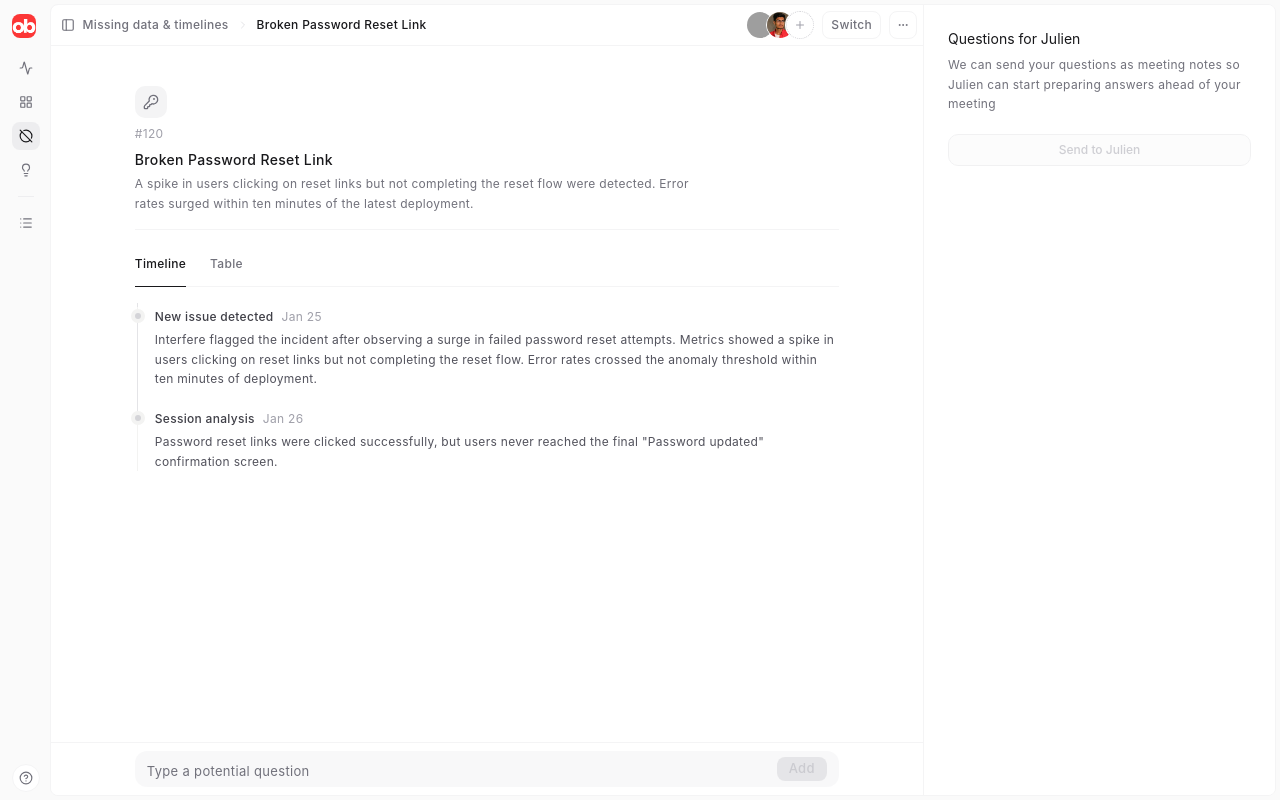
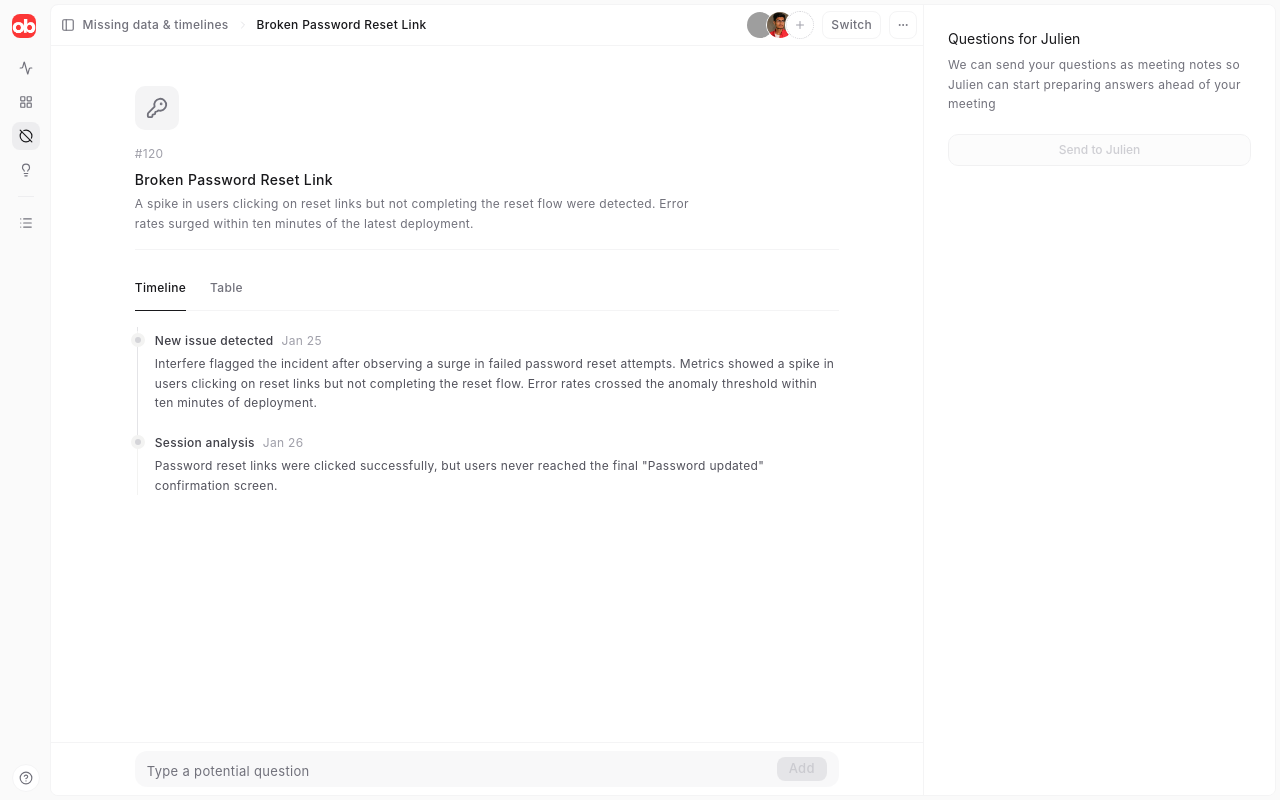
Before and after one commit to newmanjulien/deal-review, a Next.js app: page /missing-data/cards/120 in a window 1280 px wide. Built offline with nearby package versions, Linux system fonts and the light colour scheme; grey boxes are pictures that could not be loaded.

Commit message:
tweaked styling

```diff
--- a/src/app/(dashboard)/_nav/rail-nav.tsx
+++ b/src/app/(dashboard)/_nav/rail-nav.tsx
@@ -74,7 +74,7 @@ function RailNavItem({
         <Link href={item.href}>
           <item.icon className="size-3.5 shrink-0" />
           {expanded ? (
-            <span className="truncate text-left font-normal">{item.label}</span>
+            <span className="truncate text-left font-[460]">{item.label}</span>
           ) : (
             <span className="sr-only">{item.label}</span>
           )}
--- a/src/components/canvas/canvas-hero.tsx
+++ b/src/components/canvas/canvas-hero.tsx
@@ -1,4 +1,4 @@
-import type { ReactNode } from "react";
+import { cloneElement, isValidElement, type ReactNode } from "react";
 import { cn } from "@/lib/utils";
 
 export type CanvasHeroProps = {
@@ -23,16 +23,25 @@ export function CanvasHero({
   const hasTitle = Boolean(title);
 
   return (
-    <header className="mb-6 border-b border-zinc-100 pb-4">
+    <header className="mb-7 border-b border-zinc-100 pb-4">
       {hasMeta ? (
         <div className="space-y-2">
           {metaIcon ? (
-            <div className="inline-flex size-8 items-center justify-center rounded-md bg-zinc-100 text-zinc-500">
-              {metaIcon}
+            <div className="mb-4 inline-flex size-11 items-center justify-center rounded-md bg-zinc-100 text-zinc-500">
+              {isValidElement<{ className?: string }>(metaIcon)
+                ? cloneElement(metaIcon, {
+                    className: cn(
+                      "size-5.5 text-current",
+                      metaIcon.props.className,
+                    ),
+                  })
+                : metaIcon}
             </div>
           ) : null}
           {normalizedMetaId ? (
-            <p className="text-xs tracking-wide text-zinc-400">#{normalizedMetaId}</p>
+            <p className="text-xs tracking-wide text-zinc-400">
+              #{normalizedMetaId}
+            </p>
           ) : null}
         </div>
       ) : null}
--- a/src/components/data-display/card-detail-page.tsx
+++ b/src/components/data-display/card-detail-page.tsx
@@ -62,7 +62,7 @@ export function DataDisplayCardDetailPage({
         description={description}
         metaId={card.id}
         metaIcon={
-          <DataDisplayCardIcon iconKey={card.iconKey} className="size-4 text-current" />
+          <DataDisplayCardIcon iconKey={card.iconKey} />
         }
       />
 
```
